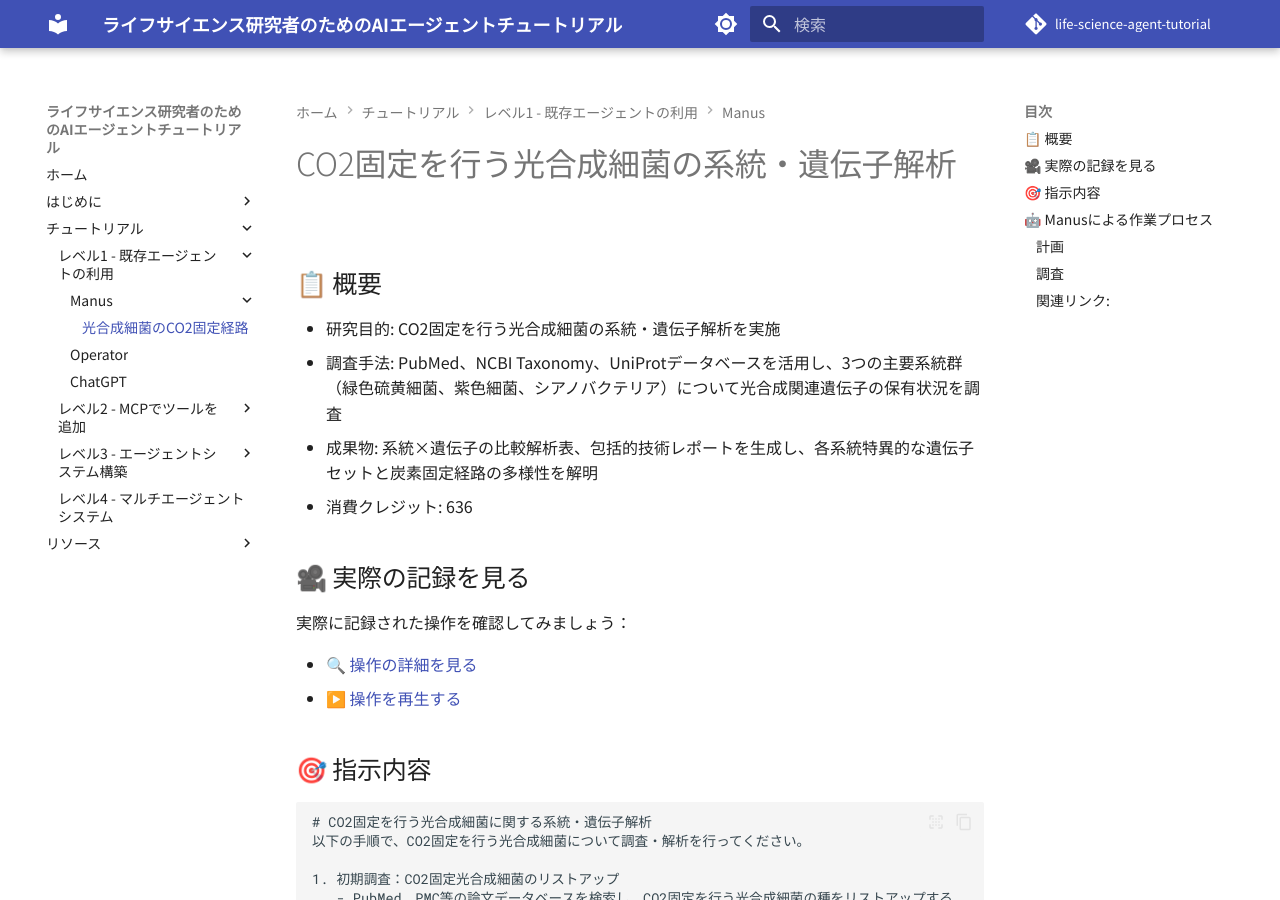
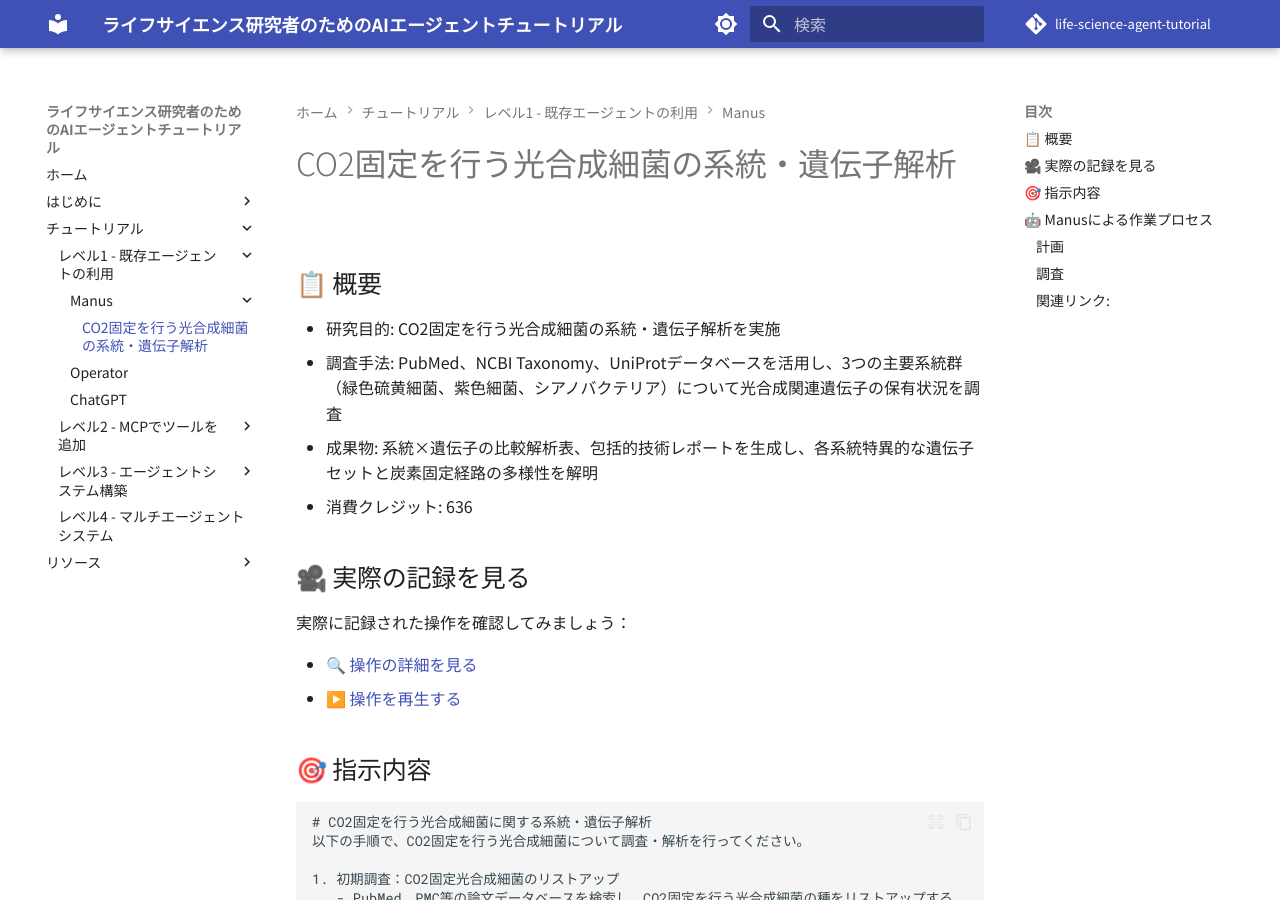
Before and after one commit to fuku-inc/life-science-agent-tutorial, an MkDocs documentation site: the page built from docs/tutorials/01-try-agents/manus/photosynthesis-bacteria.md, in a window 1280 px wide and 900 px high. Built offline with MkDocs 1.6.1 and Material for MkDocs 9.7.7, drawn with Linux system fonts in a browser that asks for light colours; comment, search, counter and statistics services are not loaded.

Commit message:
docs(navigation): update Manus tutorial title in mkdocs.yml
- Change from '光合成細菌のCO2固定経路' to 'CO2固定を行う光合成細菌の系統・遺伝子解析'
- Better reflects the content of the tutorial

🤖 Generated with [Claude Code](https://claude.ai/code)

Co-Authored-By: Claude <noreply@anthropic.com>

```diff
--- a/mkdocs.yml
+++ b/mkdocs.yml
@@ -105,7 +105,7 @@ nav:
           - tutorials/01-try-agents/index.md
           - Manus:
               - tutorials/01-try-agents/manus/index.md
-              - 光合成細菌のCO2固定経路: tutorials/01-try-agents/manus/photosynthesis-bacteria.md
+              - CO2固定を行う光合成細菌の系統・遺伝子解析: tutorials/01-try-agents/manus/photosynthesis-bacteria.md
           - Operator:
               - tutorials/01-try-agents/operator/index.md
           - ChatGPT:
```
